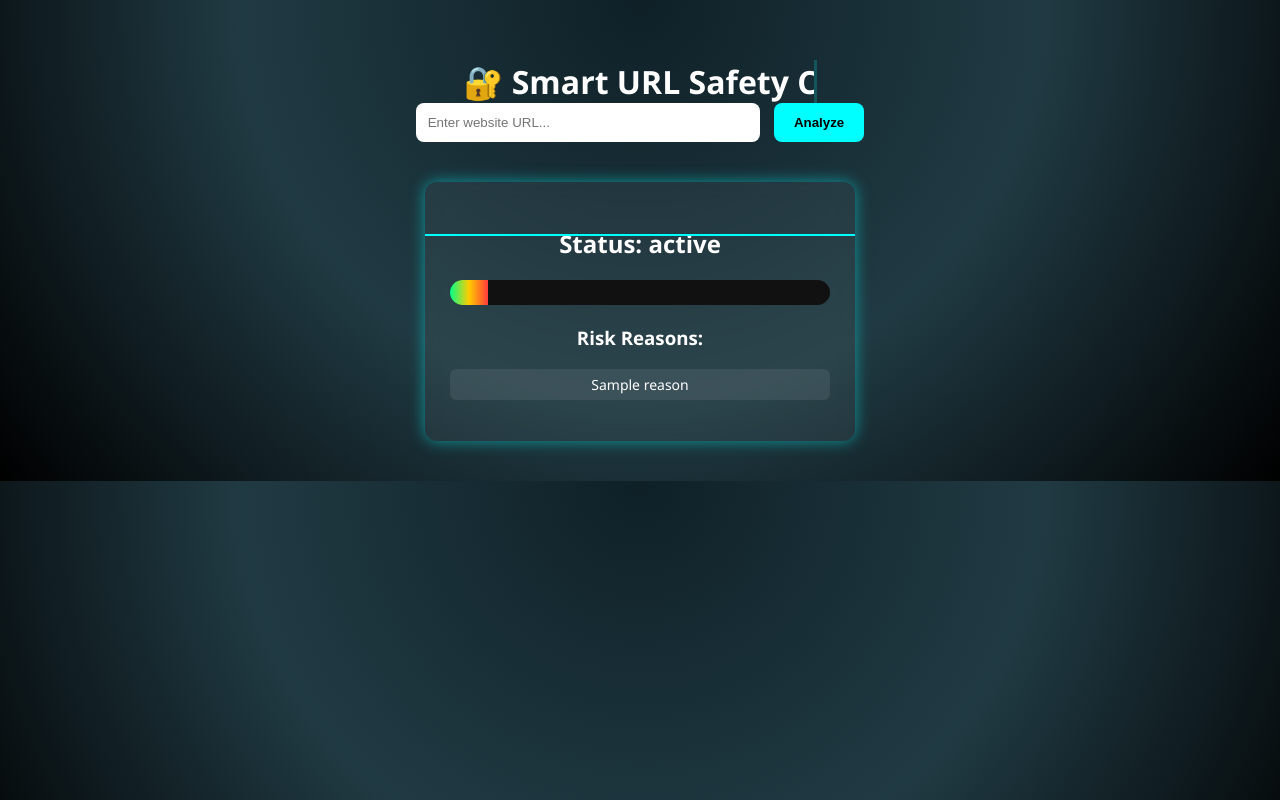
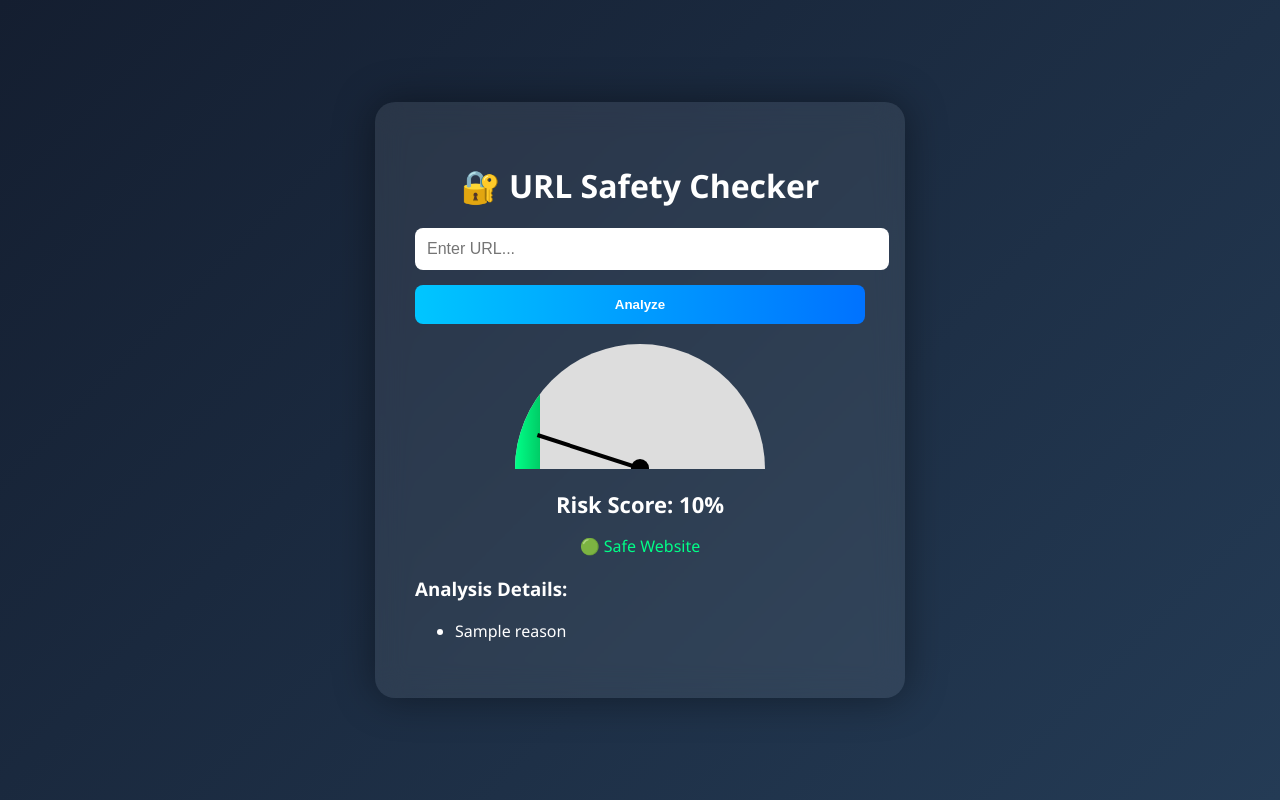
Before and after one commit to piyush10854/url-safety-checker, a Flask app: template templates/index.html in a window 1280 px wide. Run offline with Flask 3, Linux system fonts and the light colour scheme; the template is opened without the code that fills it: most values are stand-ins (such as "Sample title", 1, 10 or a date in 2020).

Commit message:
Final upgraded UI with animated spedometer

```diff
--- a/app.py
+++ b/app.py
@@ -1,79 +1,51 @@
-from flask import Flask, jsonify, render_template, request
-render_template, request
+from flask import Flask, render_template, request
 import re
-from urllib.parse import urlparse
 
 app = Flask(__name__)
+
 def analyze_url(url):
     score = 0
-    reason = []
+    reasons = []
 
-    #Normalize URL
-    if not url.startswith('http'):
-        url = 'http://' + url
-    parsed = urlparse(url)
+    if len(url) > 75:
+        score += 20
+        reasons.append("URL is very long.")
 
-    # check length
-    if len(url) > 75:
-        score += 15
-        reason.append("URL is too long")
+    if "@" in url:
+        score += 20
+        reasons.append("URL contains '@' symbol.")
 
-    # check for suspicious keywords
-    suspicious_words = ['login', 'verify', 'update', 'free', 'bank', 'secure']
+    if "-" in url:
+        score += 10
+        reasons.append("URL contains '-' which is common in phishing.")
+
+    if not url.startswith("https"):
+        score += 25
+        reasons.append("Website does not use HTTPS.")
+
+    suspicious_words = ["login", "verify", "update", "bank", "secure"]
     for word in suspicious_words:
         if word in url.lower():
-            score += 20
-            reason.append(f'contains suspicious keyword: {word}')
-            break
+            score += 15
+            reasons.append(f"Contains suspicious word: {word}")
 
-    # check for IP address usage
-    parsed = urlparse(url)
-    if re.match(r'\d+\.\d+\.\d+\.\d+', parsed.netloc):
-        score += 25
-        reason.append('Uses IP address instead of domain ')
+    if score > 100:
+        score = 100
 
-    # check for multiple subdomains
-    if parsed.netloc.count('.') > 3:
-        score += 15
-        reason.append('too many subdomains')
-
-    # check @ symbol
-    if '@' in url:
-        score += 20
-        reason.append('contains "@" symbol ')
-
-    #check HTTPS
-    if parsed.scheme != 'https':
-        score += 10
-        reason.append('not using HTTPS')
-
-    #classification
-    if score<= 30:
-        status = 'Safe 🎉'
-    elif score <= 60:
-        status = 'Suspicious ⚠️'
-    else:
-        status = 'High Risk 🚨'
-
-    return score, reason, status
-
-@app.route('/', methods =['GET', 'POST'])
-def home():
-    if request.method == 'POST':
-        url = request.form['url']
-        score, status, reasons = analyze_url(url)
-
-        return render_template('index.html',score = score, status = status, reasons = reasons, url = url)
-    return render_template('index.html')
-
-@app.route('/api/check')
-def api_check():
-    url = request.args.get('url')
-    if not url:
-        return jsonify({'error': 'No URL provided'}), 400
-    score, status, reasons = analyze_url(url)
-    return jsonify({'url': url, 'score': score, 'status': status, 'reasons': reasons})
+    return score, reasons
 
 
-if __name__== '__main__':
-    app.run(host='0.0.0.0', port=5000)
+@app.route("/", methods=["GET", "POST"])
+def home():
+    score = None
+    reasons = []
+
+    if request.method == "POST":
+        url = request.form["url"]
+        score, reasons = analyze_url(url)
+
+    return render_template("index.html", score=score, reasons=reasons)
+
+
+if __name__ == "__main__":
+    app.run(debug=True)
--- a/static/style.css
+++ b/static/style.css
@@ -1,141 +1,102 @@
 body {
     margin: 0;
-    padding: 0;
     font-family: 'Segoe UI', sans-serif;
-    background: radial-gradient(circle at top, #0f2027, #203a43, #000000);
+    background: linear-gradient(135deg, #141e30, #243b55);
+    display: flex;
+    justify-content: center;
+    align-items: center;
+    min-height: 100vh;
     color: white;
-    text-align: center;
 }
 
-/* Container */
 .container {
-    margin-top: 60px;
+    background: rgba(255, 255, 255, 0.08);
+    padding: 40px;
+    border-radius: 20px;
+    backdrop-filter: blur(15px);
+    width: 450px;
+    text-align: center;
+    box-shadow: 0 0 40px rgba(0,0,0,0.4);
 }
 
-/* Typing Animation */
-.typing {
-    overflow: hidden;
-    border-right: 3px solid #00ffff;
-    white-space: nowrap;
-    width: 0;
-    margin: auto;
-    animation: typing 3s steps(30, end) forwards, blink 0.8s infinite;
+input {
+    width: 100%;
+    padding: 12px;
+    border-radius: 8px;
+    border: none;
+    margin-bottom: 15px;
+    font-size: 16px;
 }
 
-@keyframes typing {
-    to { width: 350px; }
-}
-
-@keyframes blink {
-    50% { border-color: transparent; }
-}
-
-/* Form */
-form input {
+button {
+    width: 100%;
     padding: 12px;
-    width: 320px;
     border-radius: 8px;
     border: none;
-    outline: none;
-}
-
-form button {
-    padding: 12px 20px;
-    margin-left: 10px;
-    border-radius: 8px;
-    border: none;
-    background: #00ffff;
+    font-weight: bold;
     cursor: pointer;
-    font-weight: bold;
+    background: linear-gradient(90deg, #00c6ff, #0072ff);
+    color: white;
     transition: 0.3s;
 }
 
-form button:hover {
-    background: #00b3b3;
+button:hover {
     transform: scale(1.05);
 }
 
-/* Result Card */
-.result-card {
-    margin: 40px auto;
-    padding: 25px;
-    width: 380px;
-    background: rgba(255,255,255,0.05);
-    border-radius: 12px;
-    box-shadow: 0 0 15px rgba(0,255,255,0.5);
-    backdrop-filter: blur(8px);
+.gauge {
     position: relative;
-    overflow: hidden;
-}
-
-/* Status Glow Colors */
-.status.safe {
-    color: #00ff88;
-    text-shadow: 0 0 10px #00ff88;
-}
-
-.status.suspicious {
-    color: #ffcc00;
-    text-shadow: 0 0 10px #ffcc00;
-}
-
-.status.high-risk {
-    color: #ff3b3b;
-    text-shadow: 0 0 10px #ff3b3b;
-}
-
-/* Scan Line Animation */
-.scan-line {
-    position: absolute;
-    top: 0;
-    left: 0;
-    width: 100%;
-    height: 2px;
-    background: #00ffff;
-    animation: scan 3s linear infinite;
-}
-
-@keyframes scan {
-    0% { top: 0; }
-    100% { top: 100%; }
-}
-
-/* Gauge */
-.gauge {
-    width: 100%;
-    height: 25px;
-    background: #111;
-    border-radius: 50px;
-    margin: 20px 0;
-    position: relative;
+    width: 250px;
+    height: 125px;
+    margin: 20px auto;
+    border-radius: 250px 250px 0 0;
+    background: #ddd;
     overflow: hidden;
 }
 
 .gauge-fill {
+    position: absolute;
+    bottom: 0;
+    left: 0;
     height: 100%;
     width: 0%;
-    background: linear-gradient(90deg, #00ff88, #ffcc00, #ff3b3b);
-    transition: width 1.2s ease-in-out;
+    border-radius: 250px 250px 0 0;
+    transition: width 1s ease-in-out;
 }
 
-.gauge-cover {
+.needle {
     position: absolute;
-    width: 100%;
-    text-align: center;
-    line-height: 25px;
+    bottom: 0;
+    left: 50%;
+    width: 4px;
+    height: 110px;
+    background: black;
+    transform-origin: bottom center;
+    transform: rotate(-90deg);
+    transition: transform 1s ease-in-out;
+}
+
+.gauge-center {
+    position: absolute;
+    bottom: -8px;
+    left: 50%;
+    transform: translateX(-50%);
+    width: 18px;
+    height: 18px;
+    background: black;
+    border-radius: 50%;
+}
+
+.score-text {
+    font-size: 22px;
     font-weight: bold;
 }
 
-/* Reasons */
-ul {
-    list-style: none;
-    padding: 0;
+.safe { color: #00ff88; }
+.warning { color: #ffcc00; }
+.danger { color: #ff4d4d; }
+
+.reasons {
+    text-align: left;
+    margin-top: 15px;
 }
-
-ul li {
-    background: rgba(255,255,255,0.08);
-    margin: 6px 0;
-    padding: 6px;
-    border-radius: 6px;
-    font-size: 14px;
-}
--- a/templates/index.html
+++ b/templates/index.html
@@ -1,55 +1,96 @@
 <!DOCTYPE html>
 <html>
 <head>
-    <title>Smart URL Safety Checker</title>
+    <title>URL Safety Checker</title>
     <link rel="stylesheet" href="{{ url_for('static', filename='style.css') }}">
 </head>
 <body>
 
 <div class="container">
-
-    <h1 class="typing">🔐 Smart URL Safety Checker</h1>
+    <h1>🔐 URL Safety Checker</h1>
 
     <form method="POST">
-        <input type="text" name="url" placeholder="Enter website URL..." required>
+        <input type="text" name="url" placeholder="Enter URL..." required>
         <button type="submit">Analyze</button>
     </form>
 
     {% if score is not none %}
-    <div class="result-card">
 
-        <h2 class="status {{ status|lower|replace(' ', '-') }}">
-            Status: {{ status }}
-        </h2>
+    <div class="result-box">
 
-        <!-- Animated Scan Effect -->
-        <div class="scan-line"></div>
-
-        <!-- Risk Bar -->
+        <div class="gauge-container">
             <div class="gauge">
                 <div class="gauge-fill" data-score="{{ score }}"></div>
-            <div class="gauge-cover">{{ score }}%</div>
+                <div class="needle" id="needle"></div>
+                <div class="gauge-center"></div>
             </div>
 
-        <h3>Risk Reasons:</h3>
+            <div class="score-text">
+                Risk Score: <span id="score-number">0</span>%
+            </div>
+        </div>
+
+        <div class="status-text">
+            {% if score < 30 %}
+                <p class="safe">🟢 Safe Website</p>
+            {% elif score < 70 %}
+                <p class="warning">🟡 Suspicious Website</p>
+            {% else %}
+                <p class="danger">🔴 High Risk Website</p>
+            {% endif %}
+        </div>
+
+        <div class="reasons">
+            <h3>Analysis Details:</h3>
             <ul>
                 {% for reason in reasons %}
                 <li>{{ reason }}</li>
                 {% endfor %}
             </ul>
+        </div>
 
     </div>
     {% endif %}
 </div>
 
 <script>
+const needle = document.getElementById("needle");
 const fill = document.querySelector(".gauge-fill");
+const scoreText = document.getElementById("score-number");
 
 if (fill) {
-        const score = fill.getAttribute("data-score");
+    const score = parseInt(fill.getAttribute("data-score"));
+
+    // Animate counter
+    let count = 0;
+    const counter = setInterval(() => {
+        if (count >= score) {
+            clearInterval(counter);
+        } else {
+            count++;
+            scoreText.innerText = count;
+        }
+    }, 15);
+
+    // Animate fill
     setTimeout(() => {
         fill.style.width = score + "%";
     }, 300);
+
+    // Rotate needle
+    const rotation = (score / 100) * 180 - 90;
+    setTimeout(() => {
+        needle.style.transform = `rotate(${rotation}deg)`;
+    }, 300);
+
+    // Dynamic color gradient
+    if (score < 30) {
+        fill.style.background = "linear-gradient(to right, #00ff88, #00cc66)";
+    } else if (score < 70) {
+        fill.style.background = "linear-gradient(to right, #ffcc00, #ff9900)";
+    } else {
+        fill.style.background = "linear-gradient(to right, #ff4d4d, #cc0000)";
+    }
 }
 </script>
 
```
Lines whose indentation alone changed are shown as unchanged.
